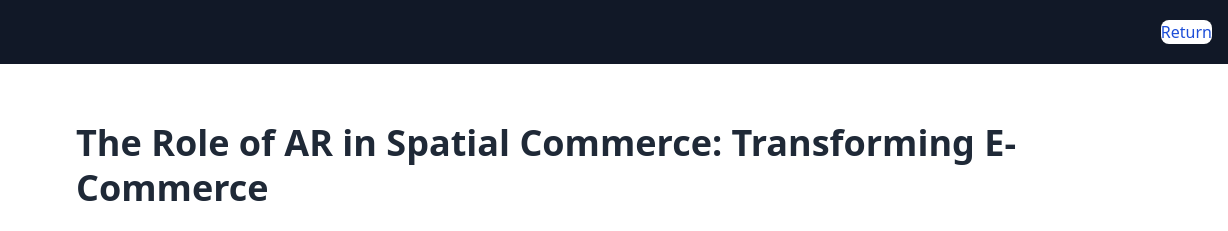
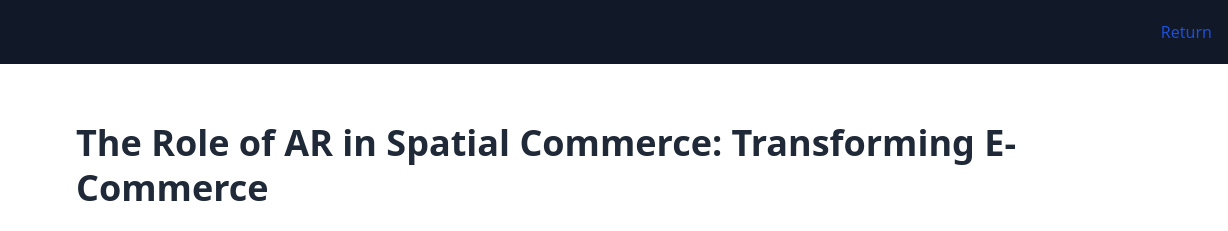
Before and after one commit to ponch01/appdev-fl2, a plain HTML site: page commerce.html in a window 1280 px wide. Shown: the top 231 px of the page, 52-1280 px from the left. Drawn offline with nearby package versions, Linux system fonts and the light colour scheme; a script that the page names is missing.

Commit message:
Add files via upload

```diff
--- a/commerce.html
+++ b/commerce.html
@@ -21,7 +21,7 @@
         </svg>
     </button>
     <div class="hidden w-full md:block md:w-auto" id="navbar-multi-level">
-      <ul class="flex flex-col font-medium p-4 md:p-0 mt-4 border border-gray-100 rounded-lg bg-gray-50 md:space-x-8 rtl:space-x-reverse md:flex-row md:mt-0 md:border-0 md:bg-white dark:bg-gray-800 md:dark:bg-gray-900 dark:border-gray-700">
+      <ul class="flex flex-col font-medium p-4 md:p-0 mt-4 border border-gray-100 rounded-lg  md:space-x-8 rtl:space-x-reverse md:flex-row md:mt-0 md:border-0 bg-gray-900 dark:border-gray-700">
         <li>
           <a href="./learn.html" class="block py-2 px-3 text-white bg-blue-700 rounded md:bg-transparent md:text-blue-700 md:p-0 md:dark:text-blue-500 dark:bg-blue-600 md:dark:bg-transparent" aria-current="page">Return</a>
         </li>
```
Also changed, not shown: cutting.html (+1 -1 lines), education.html (+1 -1 lines), enhancing.html (+1 -1 lines), glimpse.html (+1 -1 lines), learn.html (+1 -1 lines), medical.html (+1 -1 lines), reality.html (+1 -1 lines), retail.html (+1 -1 lines), trend.html (+1 -1 lines), vr.html (+1 -1 lines).
